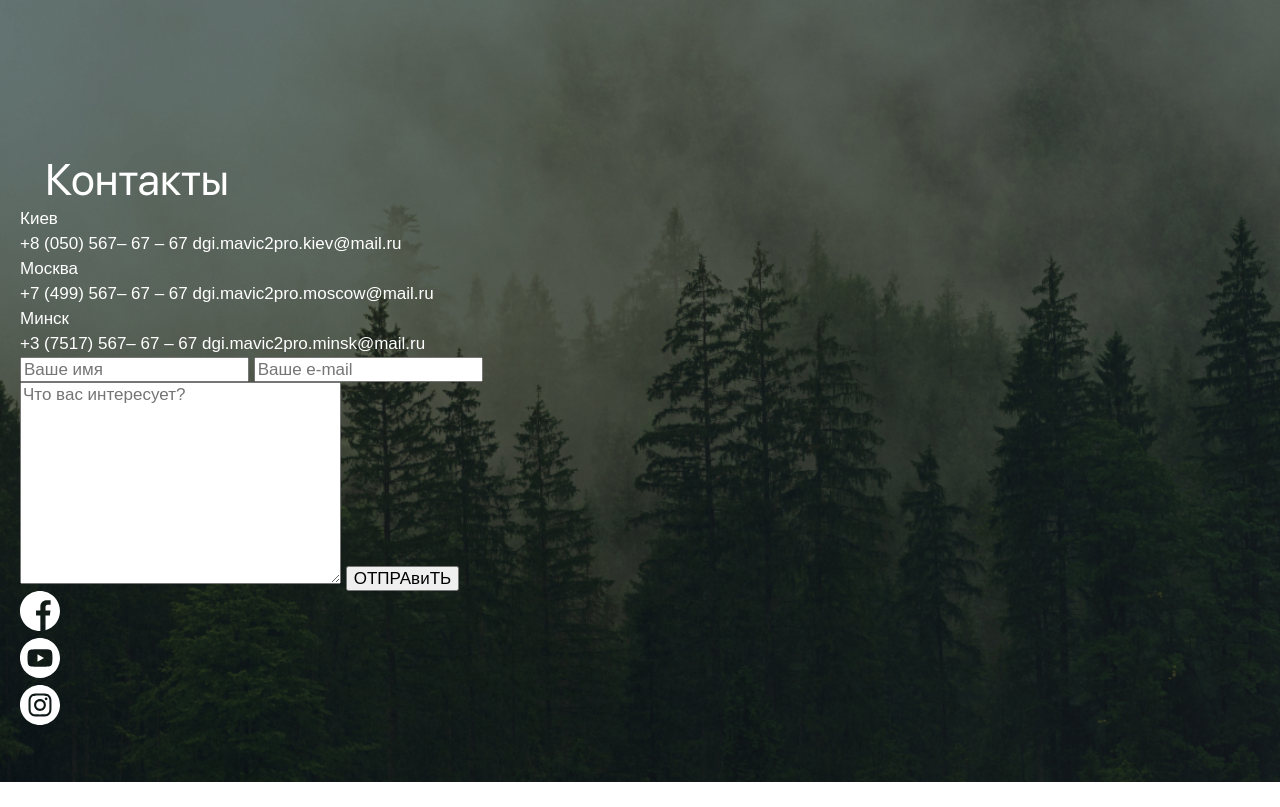
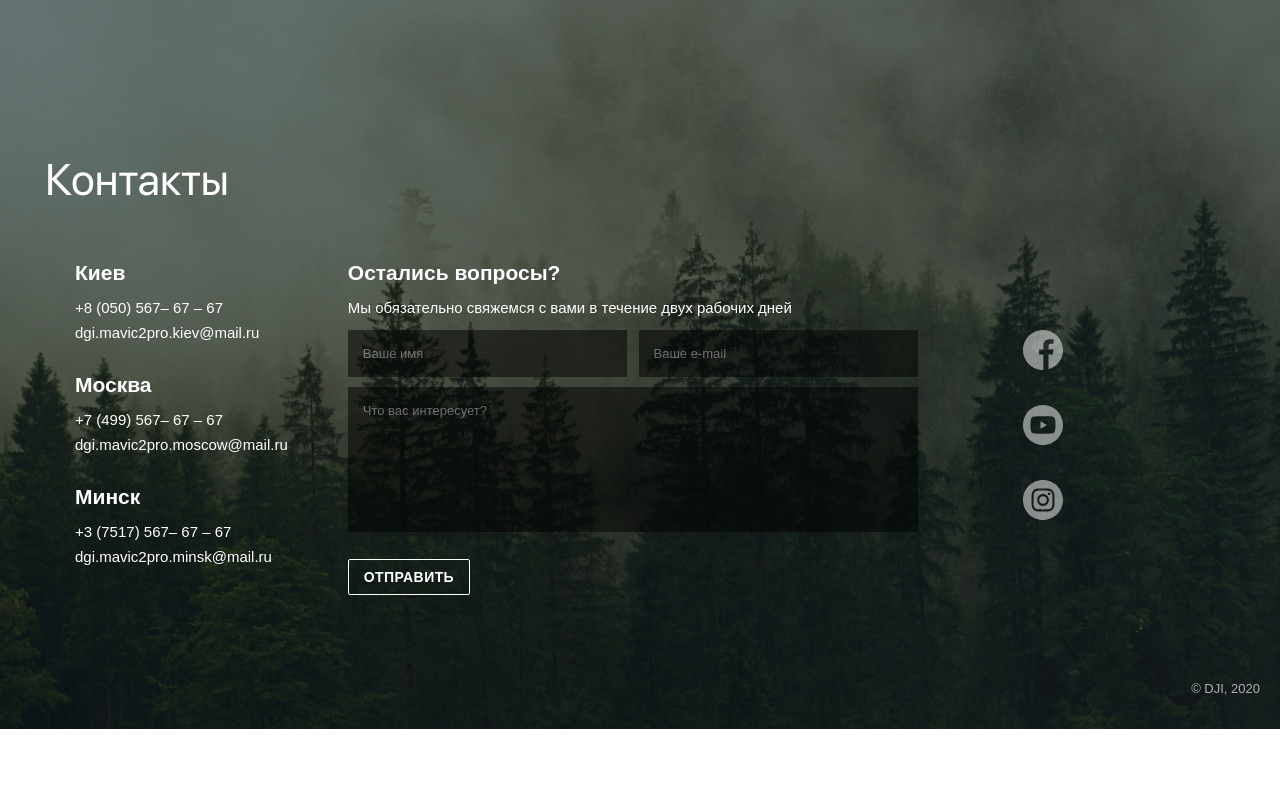
Before and after one commit to ValeraNazarchuk/Mavic-git, a plain HTML site: page index.html in a window 1280 px wide. Shown: the part 4166-4973 px from the top of the page. After the commit the page ends 4895 px from the top, so only its background shows below. Drawn offline with nearby package versions, Linux system fonts and the light colour scheme; files whose address does not match are found by name.

Commit message:
style done

```diff
--- a/index.html
+++ b/index.html
@@ -49,6 +49,7 @@
     </div>
   </header>
 
+<main class="main" id="#fullpage">
   <section class="page-section top">
     <div class="container">
       <div class="top__inner">
@@ -285,18 +286,16 @@
             <a class="contacts__info-email" href="mail:dgi.mavic2pro.minsk@mail.ru">dgi.mavic2pro.minsk@mail.ru</a>
           </li>
         </ul>
-        <div class="contacts__form">
-          <form action="">
-            <h4 class="contacts__form-title"></h4>
-            <p class="contacts__form-text"></p>
+        <form class="contacts__form">
+            <h4 class="contacts__form-title">Остались вопросы? </h4>
+            <p class="contacts__form-text">Мы обязательно свяжемся с вами в течение двух рабочих дней</p>
             <div class="contacts__form-line">
               <input class="contacts__form-input" type="text" placeholder="Ваше имя">
               <input class="contacts__form-input" type="email" placeholder="Ваше e-mail">
             </div>
             <textarea class="contacts__form-texterea" cols="30" rows="10" placeholder="Что вас интересует?"></textarea>
             <button class="contacts__form-btn" type="submit">ОТПРАвиТЬ</button>
-          </form>
-        </div>
+        </form>
         <ul class="contacts__social-list">
           <li class="contacts__social-item">
             <a class="contacts__social-link" href="#">
@@ -315,14 +314,15 @@
           </li>
         </ul>
       </div>
+      <footer class="footer">
+        <div class="container">
+          <p class="footer__copy">© DJI, 2020</p>
+        </div>
+      </footer>
     </div>
   </section>
+</main>
 
-  <footer class="footer">
-    <div class="container">
-      <p class="footer__copy">© DJI, 2020</p>
-    </div>
-  </footer>
 
   <script src="https://ajax.googleapis.com/ajax/libs/jquery/3.4.1/jquery.min.js"></script>
   <script src="js/libs.min.js"></script>
--- a/scss/style.scss
+++ b/scss/style.scss
@@ -431,4 +431,141 @@
 
 .contacts{
 
+  &__inner{
+    display: flex;
+    margin: 55px 0px 0px 55px;
+  }
+
+  &__info-list{
+    margin-right: 60px;
+  }
+
+  &__info-item{
+    display: flex;
+    flex-direction: column;
+
+    & + .contacts__info-item{
+      margin-top: 30px;
+    }
+    :last-child{
+      margin-top: 5px;
+    }
+  }
+
+  &__info-title{
+    font-size: 21px;
+    line-height: 24px;
+    @extend %ff-bolt;
+    margin-bottom: 13px;
+  }
+
+  &__info-email, &__info-phone{
+    font-size: 15px;
+    line-height: 20px;
+    transition: all .3s;
+    &:hover{
+      text-decoration: underline;
+    }
+  }
+
+  .contacts__form{
+    width: 570px;
+    margin-right: 105px;
+
+    &-title{
+      font-size: 21px;
+      line-height: 24px;
+      @extend %ff-bolt;
+      margin-bottom: 13px;
+    }
+
+    &-text{
+      font-size: 15px;
+      line-height: 20px;
+      margin-bottom: 12px;
+    }
+
+    &-line{
+      margin-bottom: 10px;
+      display: flex;
+      justify-content: space-between;
+    }
+
+    &-input,
+    &-texterea{
+      background: rgba(0, 0, 0, 0.5);
+      border: none;
+      padding: 15px;
+      font-size: 13px;
+      line-height: 17px;
+      color: #FFFFFF;
+      &::placeholder{
+        color: rgba( #fff, 0.4);
+      }
+    }
+
+    &-input{
+      width: 49%;
+      &:last-child{
+        margin-left: 10px;
+      }
+    }
+
+    &-texterea{
+      width: 100%;
+      height: 145px;
+      margin-bottom: 20px;
+      resize: none;
+    }
+
+    &-btn{
+      padding: 9px 15px;
+      background-color: transparent;
+      border: 1px solid #fff;
+      border-radius: 2px;
+      @extend %ff-bolt;
+      font-size: 14px;
+      line-height: 16px;
+      letter-spacing: 0.03em;
+      text-transform: uppercase;
+      color: #fff;
+      cursor: pointer;
+      transition: all .3s;
+
+      &:hover{
+        background-color: #fff;
+        color: #1c1c1c;
+      }
+    }
+  }
+
+  &__social-list{
+    display: flex;
+    flex-direction: column;
+    justify-content: center;
+    margin-right: 15px;
+  }
+
+  &__social-item{
+    margin: 14px 0px;
+    opacity: 0.5;
+
+    &:hover{
+      opacity: 1;
+    }
+  }
+
+
+  .footer{
+    position: absolute;
+    bottom: 32px;
+    right: 0;
+    left: 0;
+    &__copy{
+      font-size: 13px;
+      line-height: 17px;
+      color: rgba(#fff, 0.65);
+      text-align: right;
+    }
+  }
 }
```
Also changed, not shown: css/style.css, 1 other file.
